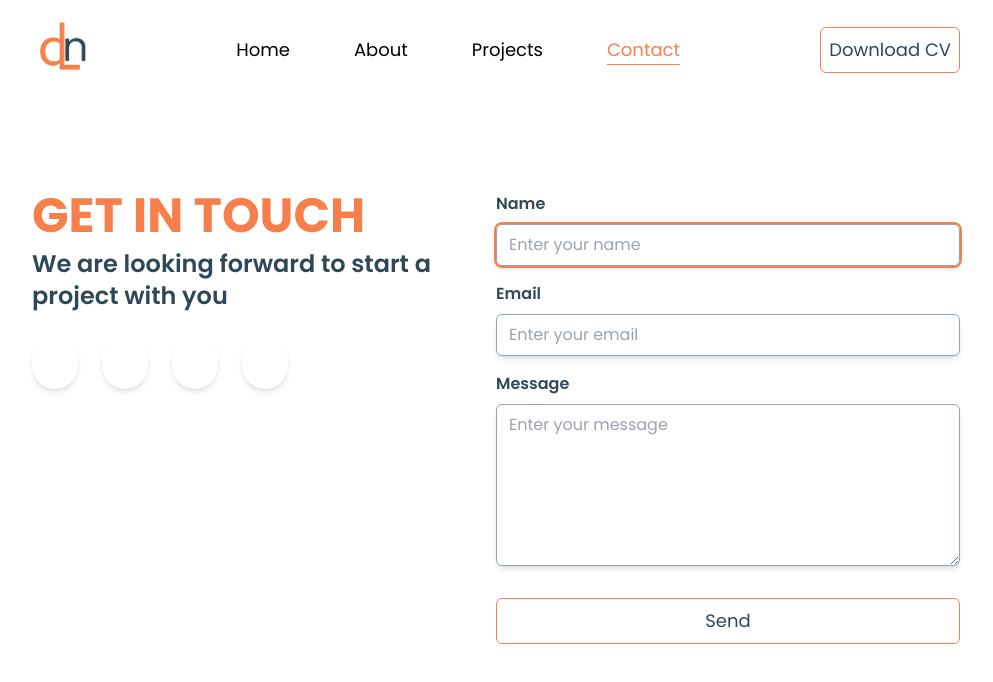
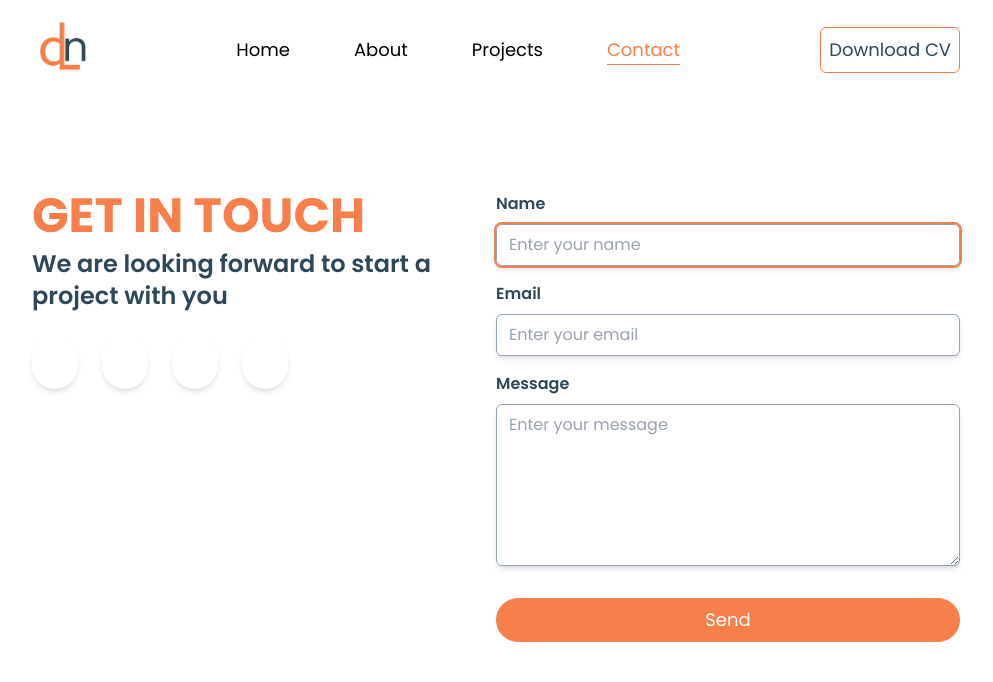
Before and after one commit to tubagusdylan/portfolio-web, a React (Vite) app: page /contact in a window 1280 px wide. Shown: the top 682 px of the page, without its empty margins (144-1137 px from the left). Built offline with nearby package versions, Linux system fonts and the light colour scheme; some icons are missing.

Commit message:
change button component for form

```diff
--- a/src/components/Button.jsx
+++ b/src/components/Button.jsx
@@ -1,11 +1,7 @@
 /* eslint-disable react/prop-types */
-export const Button = ({ children, width, status }) => {
+export const Button = ({ children, width }) => {
   return (
-    <button
-      className="flex justify-center items-center border border-secondary p-2 rounded-md text-primary text-sm hover:bg-secondary hover:text-white lg:text-lg transition ease-in-out duration-300"
-      style={{ width }}
-      disabled={status === "submitting"}
-    >
+    <button className="border border-secondary p-2 rounded-md text-primary text-sm hover:bg-secondary hover:text-white lg:text-lg transition ease-in-out duration-300" style={{ width }}>
       {children}
     </button>
   );
--- /dev/null
+++ b/src/components/ButtonSubmit.jsx
@@ -0,0 +1,12 @@
+/* eslint-disable react/prop-types */
+export const ButtonSubmit = ({ children, width, status }) => {
+  return (
+    <button
+      className="flex justify-center items-center bg-secondary p-2 rounded-full text-sm hover:bg-orange-300 active:bg-orange-600 text-white lg:text-lg transition ease-in-out duration-300"
+      style={{ width }}
+      disabled={status === "submitting"}
+    >
+      {children}
+    </button>
+  );
+};
--- a/src/components/Form.jsx
+++ b/src/components/Form.jsx
@@ -1,5 +1,5 @@
 /* eslint-disable react/prop-types */
-import { Button } from "./Button";
+import { ButtonSubmit } from "./ButtonSubmit";
 import { ClipLoader } from "react-spinners";
 
 export const Form = (props) => {
@@ -48,10 +48,10 @@ export const Form = (props) => {
             placeholder="Enter your message"
           />
         </label>
-        <Button width={"100%"} status={status}>
-          <ClipLoader size={15} color="#F77F4B" className="mr-2" loading={status === "submitting"} />
+        <ButtonSubmit width={"100%"} status={status}>
+          <ClipLoader size={15} color="#fff" className="mr-2" loading={status === "submitting"} />
           Send
-        </Button>
+        </ButtonSubmit>
       </form>
     </>
   );
--- a/src/pages/Contact.jsx
+++ b/src/pages/Contact.jsx
@@ -76,7 +76,7 @@ export const Contact = () => {
             )}
             {status === "fail" && (
               <PopUp background={"bg-pink-300"} color={"text-pink-700"} closePopUp={handleClose}>
-                Success
+                Fail, send again!
               </PopUp>
             )}
             <Form
```
